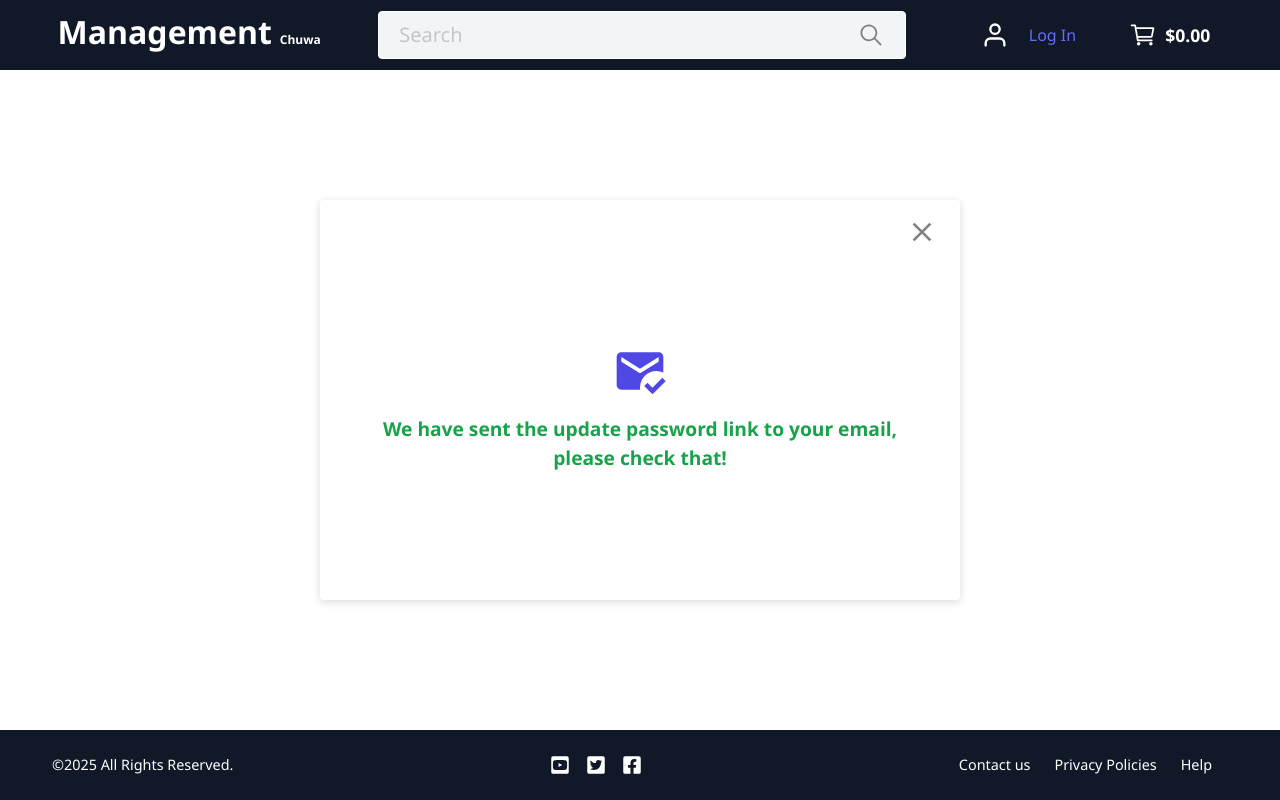
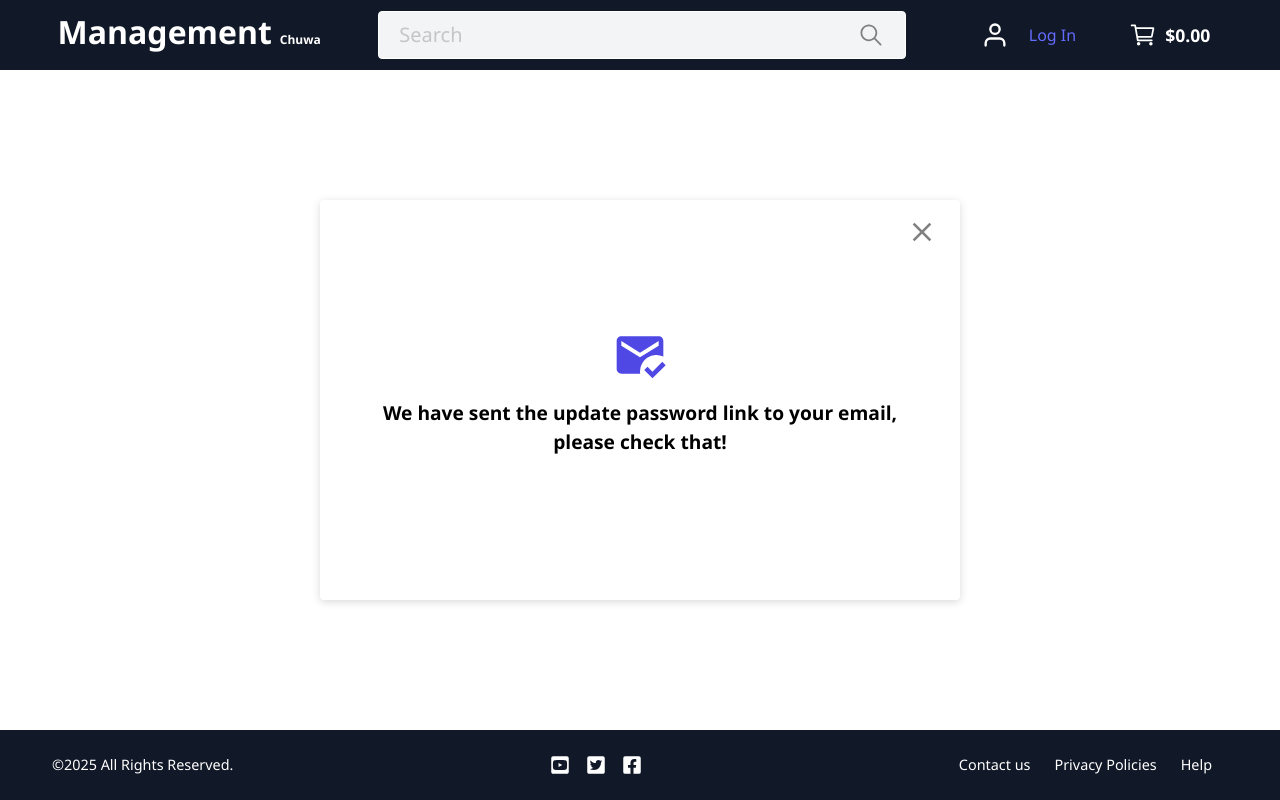
Before and after one commit to sierracheng/chuwa-project-1, a React (Vite) app: page /forgot-password-success in a window 1280 px wide. Built offline with nearby package versions, Linux system fonts and the light colour scheme.

Commit message:
success message bug fix

```diff
--- a/src/pages/ForgetPasswordPage/SuccessfulPage.css
+++ b/src/pages/ForgetPasswordPage/SuccessfulPage.css
@@ -24,7 +24,7 @@
     animation: fadeIn 0.3s ease-in-out;
 }
 
-.success-message {
+.success-message-success-page {
     font-size: 1.2rem;
     font-weight: 600;
     color: black;
--- a/src/pages/ForgetPasswordPage/SuccessfulPage.tsx
+++ b/src/pages/ForgetPasswordPage/SuccessfulPage.tsx
@@ -22,7 +22,7 @@ export const SuccessfulPage : React.FC<SuccessfulPageProps> = ({ onClose }) => {
                 <div className='success-icon'>
                     {icons.EMAIL_SUCCESS}
                 </div>
-                <p className='success-message'>
+                <p className='success-message-success-page'>
                     We have sent the update password link to your email, please check that!
                 </p>
             </div>
```
